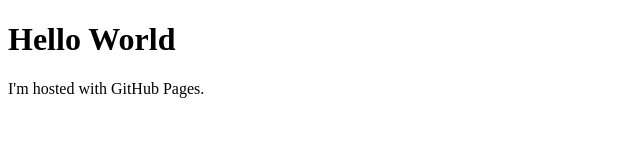
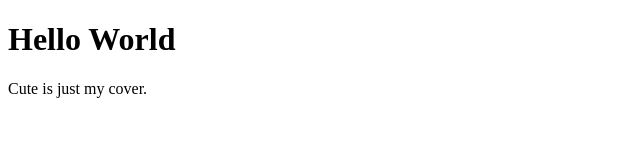
Before and after one commit to Jacyhust/wumeng.github.io, a plain HTML site: page index.html in a window 1280 px wide. Shown: the full height of the page, 0-640 px from the left. Drawn offline with Linux system fonts and the light colour scheme.

Commit message:
Update index.html

```diff
--- a/index.html
+++ b/index.html
@@ -2,6 +2,6 @@
 <html>
 <body>
 <h1>Hello World</h1>
-<p>I'm hosted with GitHub Pages.</p>
+<p>Cute is just my cover.</p>
 </body>
 </html>
```
